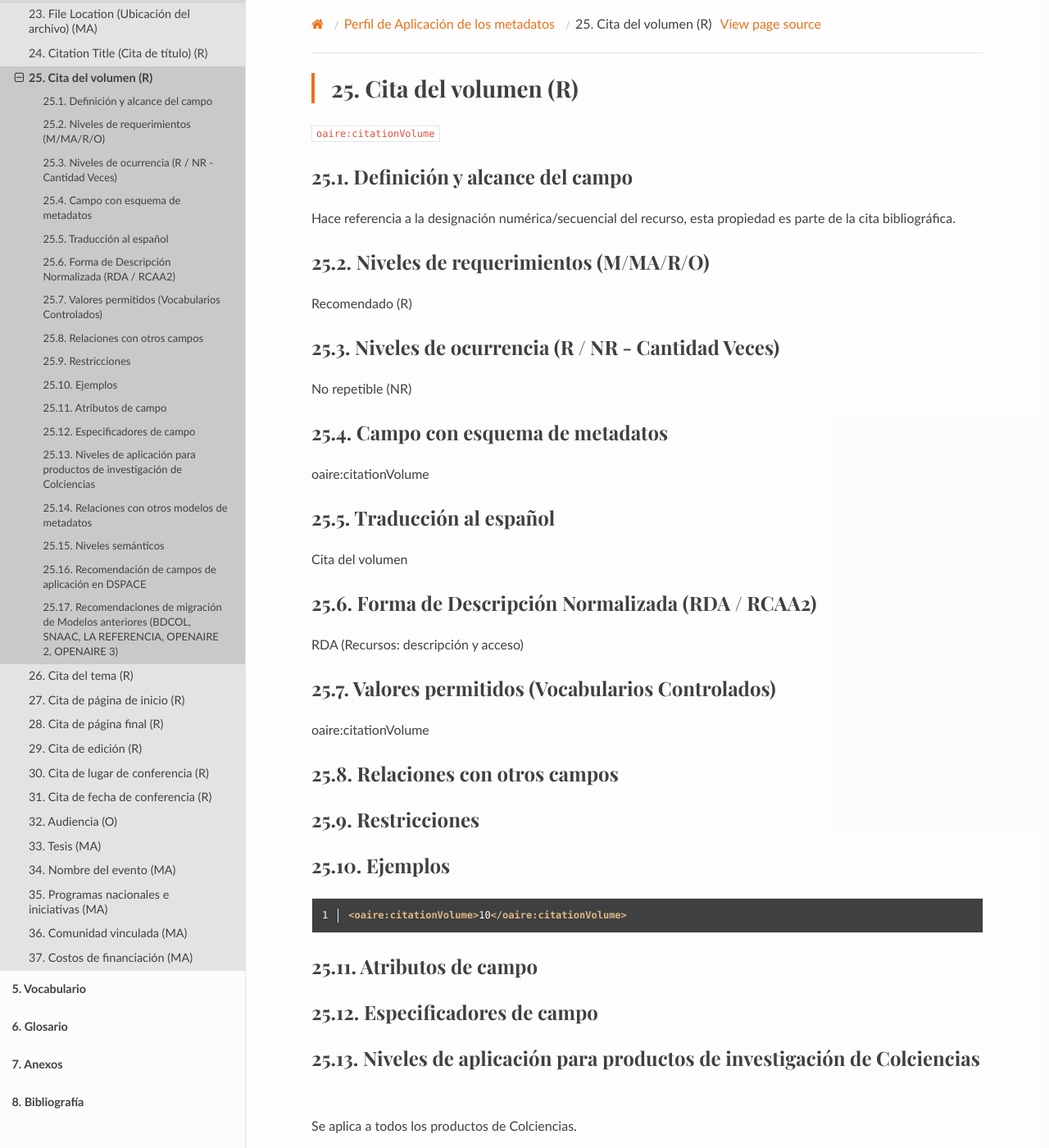
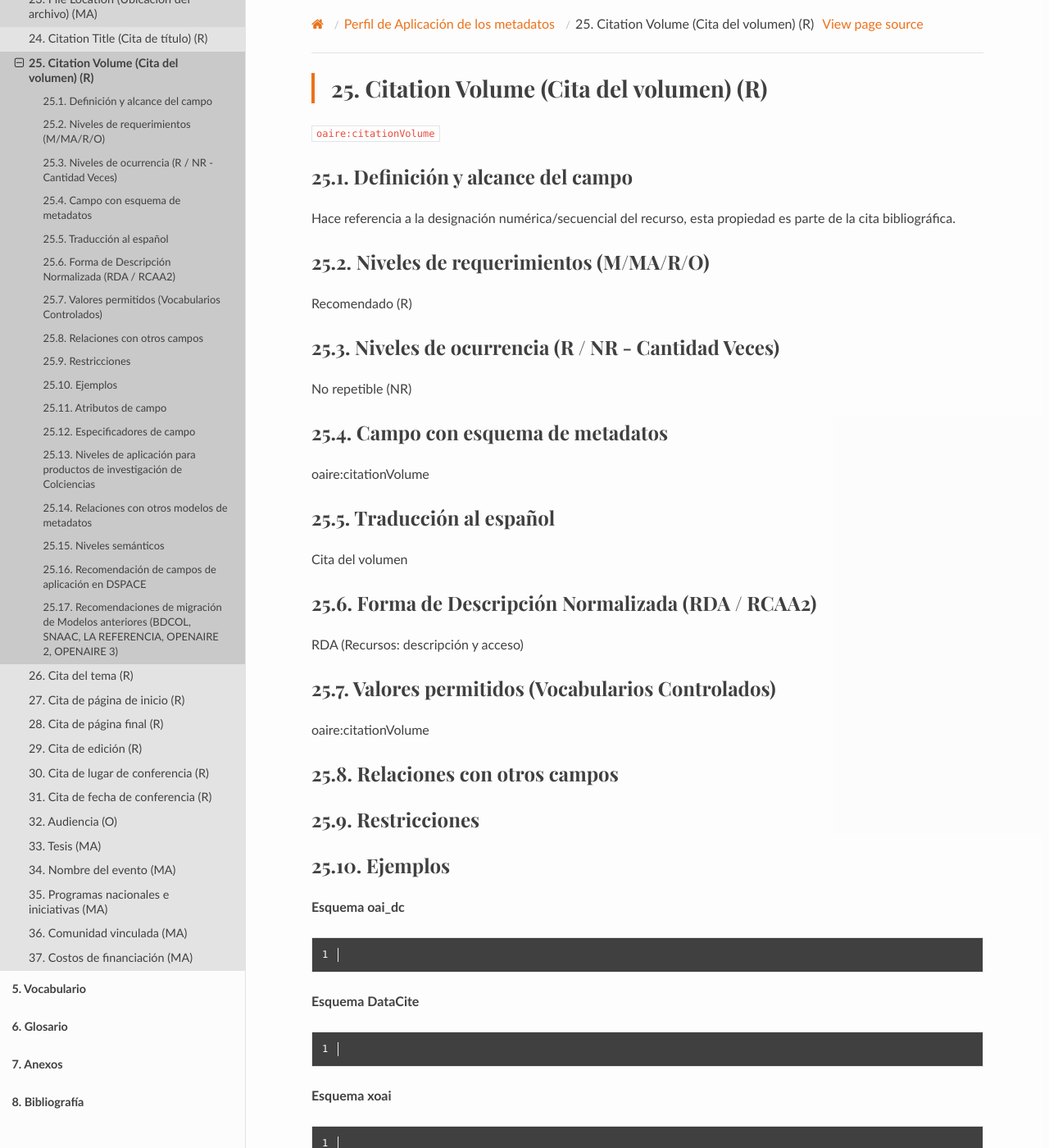
Before and after one commit to rcic/openaire4, a Sphinx documentation site: the page built from docs/field_citationvolume.rst, in a window 1280 px wide and 1400 px high. Shown: the whole window at 82% size. Built offline with Sphinx 7.4.7 and the Read the Docs theme 2.0.0, drawn with Linux system fonts in a browser that asks for light colours; some web fonts are replaced; a script that is not in the unit is left out.

Commit message:
actualizacion

```diff
--- a/docs/field_citationvolume.rst
+++ b/docs/field_citationvolume.rst
@@ -1,7 +1,7 @@
 .. _aire:citationVolume:
 
-Cita del volumen (R)
-====================
+Citation Volume (Cita del volumen) (R)
+======================================
 
 ``oaire:citationVolume``
 
@@ -42,6 +42,26 @@ Restricciones
 Ejemplos
 --------
 
+**Esquema oai_dc**
+
+.. code-block:: xml
+   :linenos:
+
+**Esquema DataCite**
+
+.. code-block:: xml
+   :linenos:
+
+**Esquema xoai**
+
+.. code-block:: xml
+   :linenos:
+
+**Esquema xoai**
+
+.. code-block:: xml
+   :linenos:
+
 .. code-block:: xml
    :linenos:
 
```
